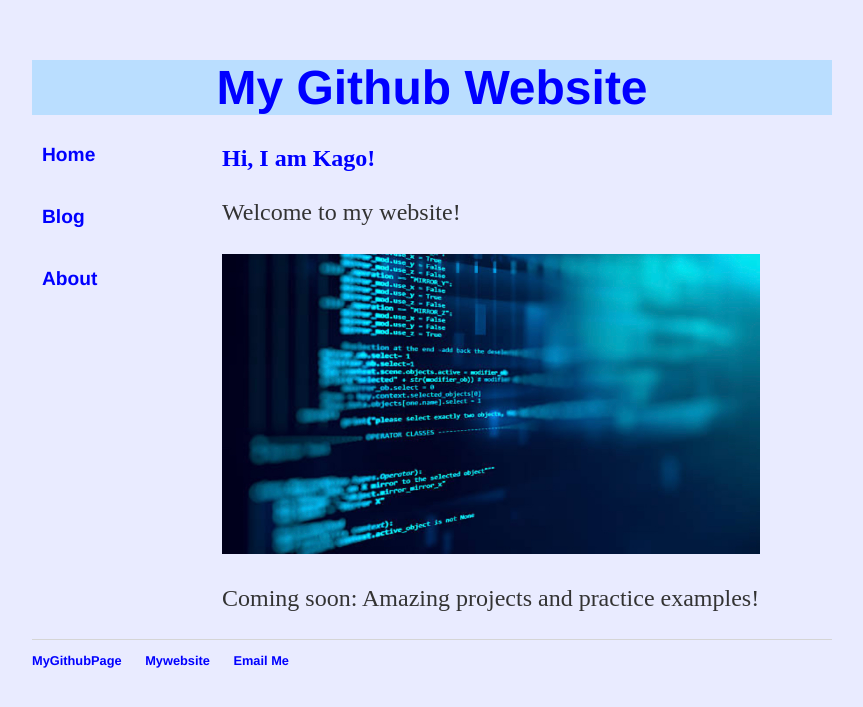
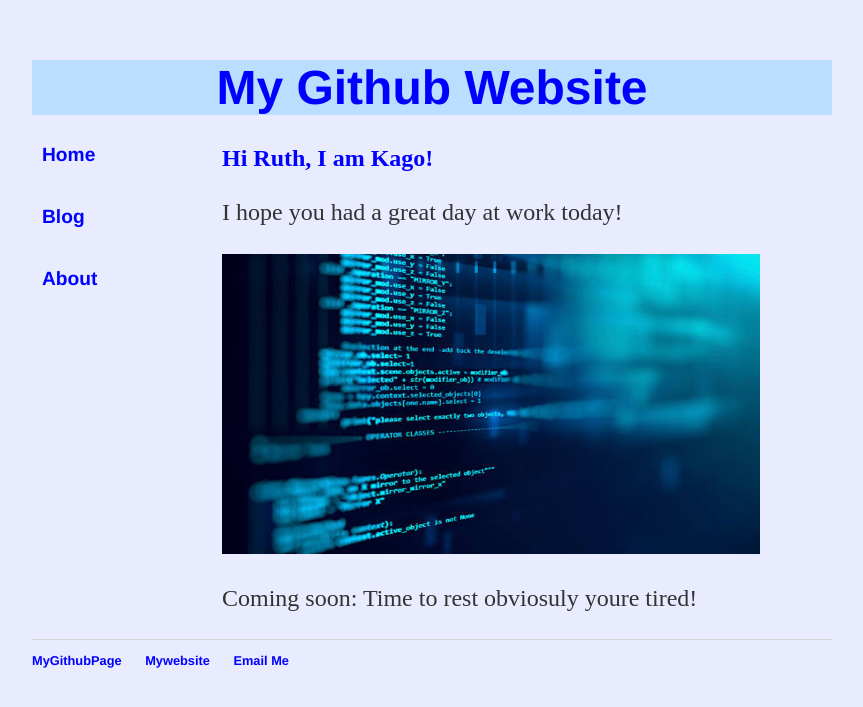
Before and after one commit to KagoPrezRantsho/KagoPrezRantsho.github.io, a Jekyll site: the page built from index.html, in a window 1280 px wide. Shown: the top 707 px of the page, without its empty margins (208-1071 px from the left). Built offline with Jekyll 4.4.1, drawn with Linux system fonts in a browser that asks for light colours.

Commit message:
Update index.html

```diff
--- a/index.html
+++ b/index.html
@@ -2,7 +2,7 @@
 layout: default
 title: Web Programming
 ---
-<h2>Hi, I am Kago!</h2>
-<p>Welcome to my website!</p>
+<h2>Hi Ruth, I am Kago!</h2>
+<p>I hope you had a great day at work today!</p>
 <img src="F042C3EA-A3C9-4357-80E8-038CDA4749C8.jpeg" with="600" height="300" alt="STAIRS PHOTO">
-<p>Coming soon: Amazing projects and practice examples!</p>
+<p>Coming soon: Time to rest obviosuly youre tired!</p>
```
